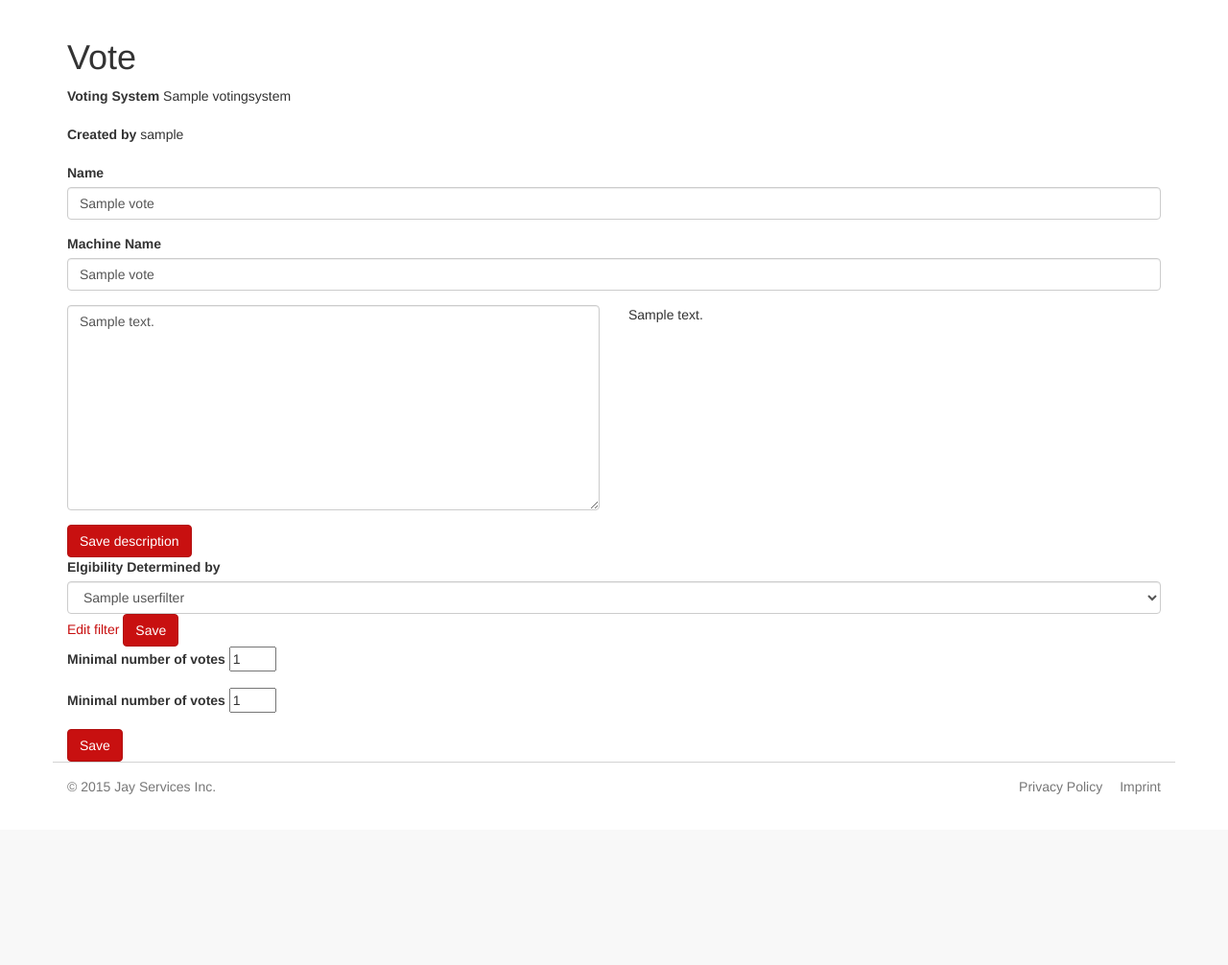
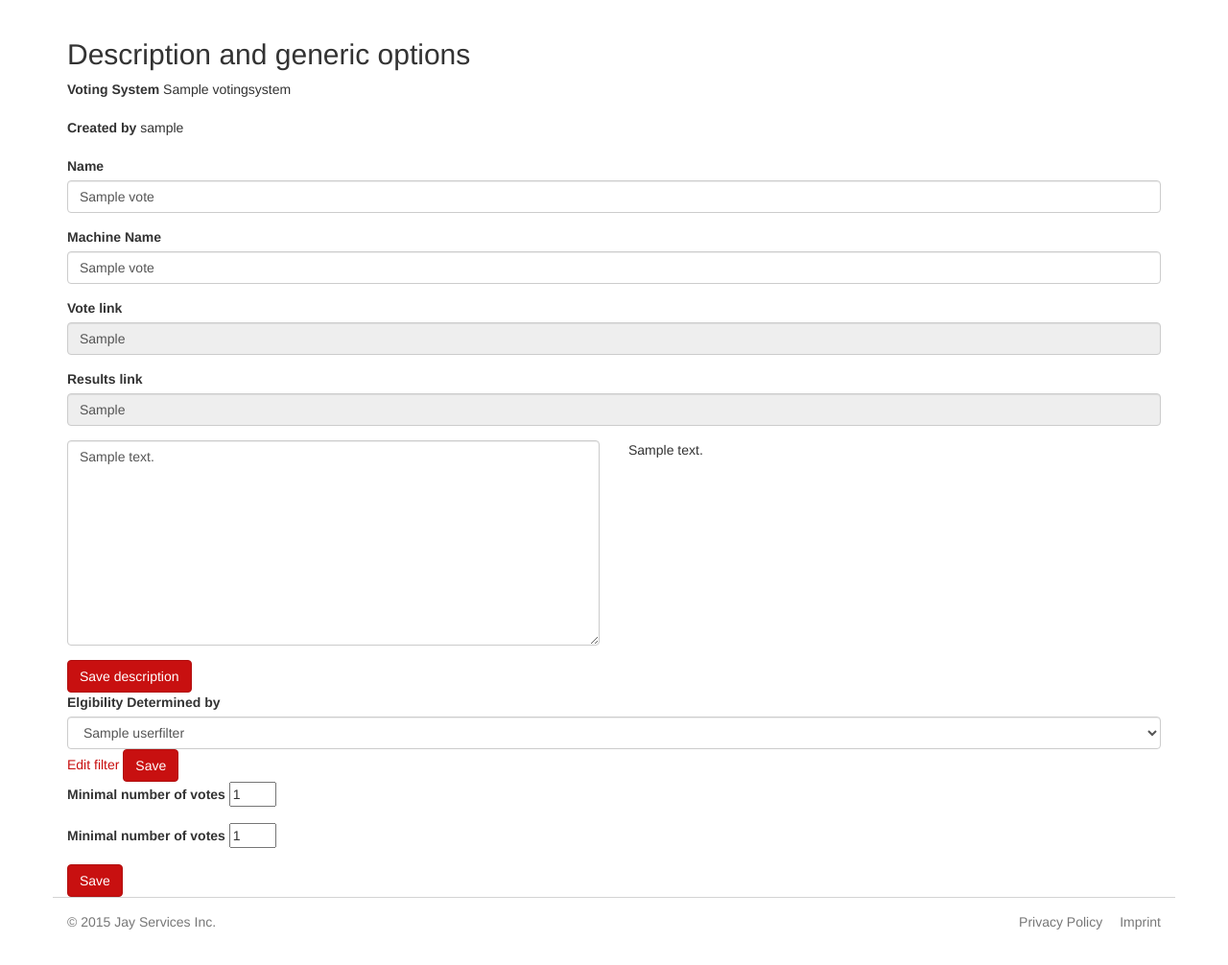
Before and after one commit to tkw1536/jay, a Django app: template templates/vote/vote_edit.html in a window 1280 px wide. Shown: the part 51-1057 px from the top of the page at 96% size. Before the commit the page ends 879 px from the top, so only its background shows below. Run offline with Django 3.2, Linux system fonts and the light colour scheme; tables that the repository leaves empty hold one stand-in row (values such as "Sample post"); the template is opened without the code that fills it: values that come from a table or form of the project are taken from there, most other values are stand-ins (such as "Sample title", 1, 10 or a date in 2020); parts of the project's set-up code (start-up, migrations or seed data) failed here and were passed over; some libraries are stand-ins or nearby versions.

Commit message:
:lipstick: add links for votes to the edit page

```diff
--- a/templates/vote/vote_edit.html
+++ b/templates/vote/vote_edit.html
@@ -12,8 +12,7 @@
 {% block content %}
   {% include "error.html" %}
 
-  <h1>Vote</h1>
-
+  <h2>Description and generic options</h2>
   <!-- General vote description -->
   <form method="POST" action="{% url 'votes:edit' system_name=vote.system.machine_name vote_name=vote.machine_name  %}">
     {% csrf_token %}
@@ -38,6 +37,17 @@
         <div class="form-group">
           <label for="machine_name">Machine Name</label>
           <input type="text" class="form-control" id="machine_name" name="machine_name" placeholder="Machine Name" value="{{vote.machine_name | escape }}" {% if vote_readonly %} readonly="readonly" {% endif %}>
+        </div>
+
+        <!-- TODO: Make these copyable and possibly move these -->
+        <div class="form-group">
+          <label for="vote_uri">Vote link</label>
+          <input type="text" class="form-control"  value="{{vote_uri}}" readonly="readonly" id="vote_uri">
+        </div>
+
+        <div class="form-group">
+          <label for="results_uri">Results link</label>
+          <input type="text" class="form-control"  value="{{results_uri}}" readonly="readonly" id="results_uri">
         </div>
       </div>
     </div>
@@ -89,7 +99,7 @@
 
   <!-- TODO: Options -->
 
-      <!-- Maximal number of selectable options -->
+  <!-- Max / Min Options -->
   <form method="POST" action="{% url 'votes:edit_options' system_name=vote.system.machine_name vote_name=vote.machine_name  %}">
     {% csrf_token %}
     <div class="row">
@@ -117,9 +127,6 @@
 
       <!-- TODO: Staging (@leonhard) -->
 
-    </div>
-  </div><!-- row -->
-
 
 {% endblock %}
 
--- a/votes/views.py
+++ b/votes/views.py
@@ -10,6 +10,7 @@ from django.http import HttpResponse, Http404
 from django.views.generic import View
 
 from django.core.exceptions import PermissionDenied
+from django.core.urlresolvers import reverse
 
 from django.contrib.auth.decorators import login_required
 from django.utils.decorators import method_decorator
@@ -115,6 +116,9 @@ def vote_edit_context(request, system_name, vote_name):
 
     # add the vote to the system
     ctx['vote'] = vote
+
+    ctx['vote_uri'] = request.build_absolute_uri(reverse('votes:vote', kwargs={"system_name": system.machine_name, "vote_name":vote.machine_name}))
+    ctx['results_uri'] = request.build_absolute_uri(reverse('votes:results', kwargs={"system_name": system.machine_name, "vote_name":vote.machine_name}))
 
     # and the filters
     ctx['admin_systems'] = admin_systems
```
Lines whose indentation alone changed are shown as unchanged.
